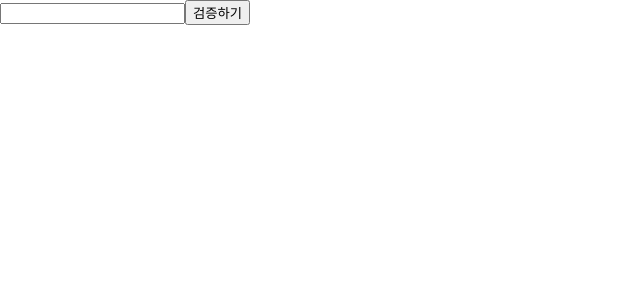
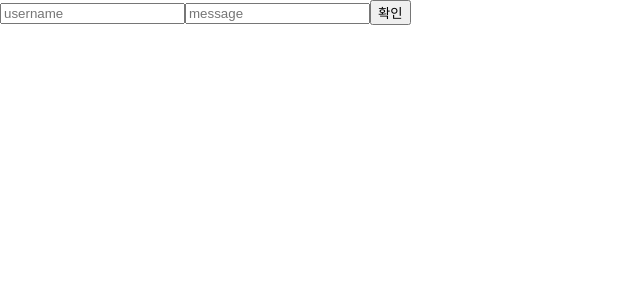
Before and after one commit to mye0ngs00/to_do_list_2020, a React (Create React App) app: page / in a window 1280 px wide. Shown: the top 300 px of the page, without its empty margins (0-640 px from the left). Built offline with nearby package versions, Linux system fonts and the light colour scheme.

Commit message:
Revert "~134p -2"
This reverts commit 193a35f7c2e119d2d6b4c8af0626167e9fe28be1.

```diff
--- a/src/App.js
+++ b/src/App.js
@@ -1,10 +1,10 @@
 import React from 'react';
 import './App.css';
-import ValidationSample from './ValidationSample';
+import EventPractice from './EventPractice';
 
 function App() {
   return (
-    <ValidationSample/>
+    <EventPractice/>
   );
 }
 
--- a/src/ValidationSample.css
+++ /dev/null
@@ -1,7 +0,0 @@
-.success{
-    background-color: lightgreen;
-}
-
-.failure{
-    background-color: lightcoral;
-}
--- a/src/ValidationSample.js
+++ /dev/null
@@ -1,40 +0,0 @@
-import React, { Component } from 'react';
-import './ValidationSample.css';
-
-class ValidationSample extends Component {
-    state = {
-        password: '',
-        clicked: false,
-        validated: false
-    };
-
-    handleChange = (e)=>{
-        this.setState({
-            password: e.target.value
-        });
-    }
-
-    handleButtonClick = () => {
-        this.setState({
-            clicked: true,
-            validated: this.state.password === '0000'
-        });
-        this.input.focus();
-    }
-    render() {
-        return (
-            <div>
-                <input
-                    ref={(ref)=>{this.input = ref}}
-                    type="password"
-                    value={this.state.password}
-                    onChange={this.handleChange}
-                    className={this.state.clicked ? (this.state.validated ? 'success' : 'failure') : ''}
-                />
-                <button onClick={this.handleButtonClick}>검증하기</button>
-            </div>
-        );
-    }
-}
-
-export default ValidationSample;
```
